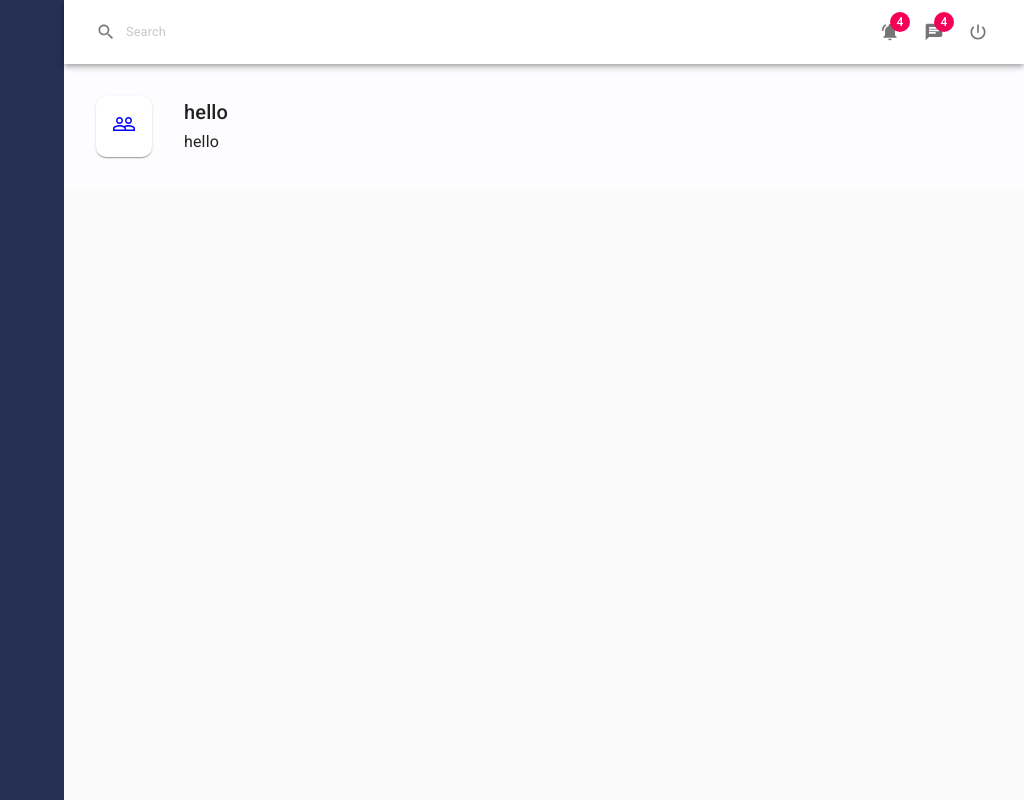
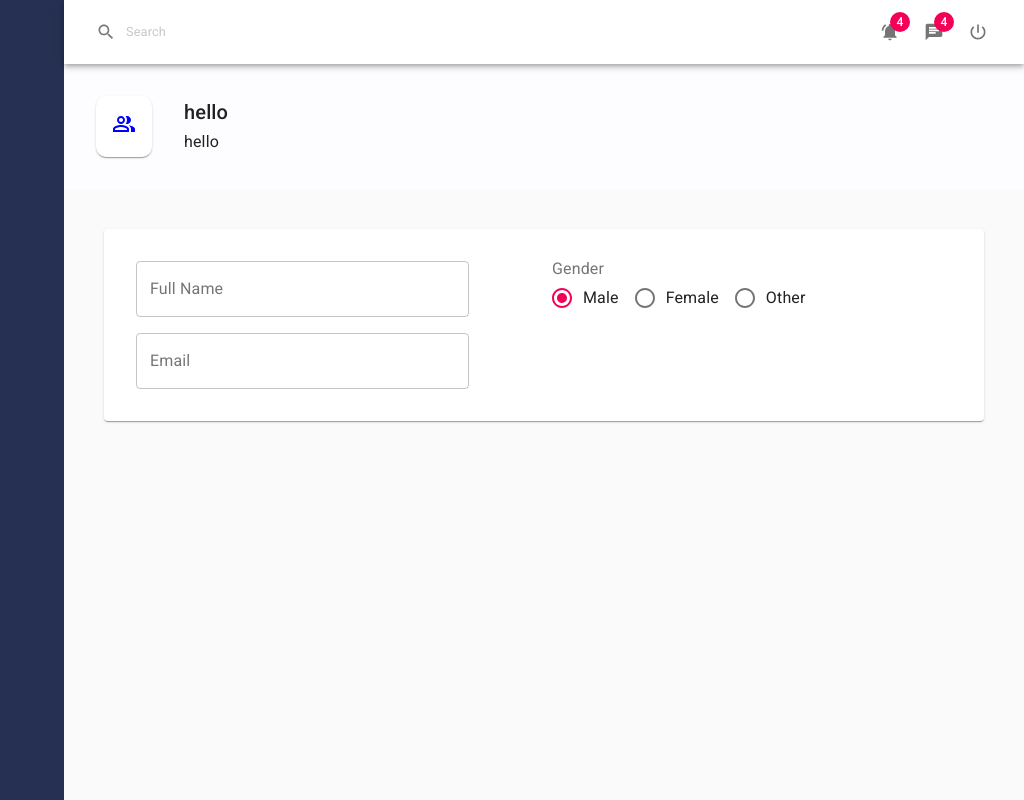
Before and after one commit to Ahmiii/React-With-Material-UI, a React (Create React App) app: page / in a window 1280 px wide. Shown: the whole page, without its empty margins (256-1280 px from the left). Built offline with nearby package versions, Linux system fonts and the light colour scheme.

Commit message:
adding material ui form

```diff
--- a/src/App.js
+++ b/src/App.js
@@ -1,10 +1,8 @@
 import React from "react";
 import SideBar from "./components/sideBar/sideBar";
 import Header from "./components/Header/header";
-import PageHeader from "./components/PageHeader/pageHeader";
-import PeopleOutlineIcon from "@material-ui/icons/PeopleOutline";
+import Employess from "./components/Employees/Employess";
 import { CssBaseline } from "@material-ui/core";
-
 import "./App.css";
 
 function App() {
@@ -13,11 +11,7 @@ function App() {
       <SideBar />
       <div className="app__body">
         <Header />
-        <PageHeader
-          title="hello"
-          subtitle="hello"
-          icon={<PeopleOutlineIcon />}
-        />
+        <Employess />
       </div>
       <CssBaseline />
     </div>
--- /dev/null
+++ b/src/components/Employees/EmployeesForm/EmployeeFrom.jsx
@@ -0,0 +1,105 @@
+import React, { useState } from "react";
+import {
+  withStyles,
+  Grid,
+  TextField,
+  FormControl,
+  FormLabel,
+  RadioGroup,
+  FormControlLabel,
+  Radio,
+} from "@material-ui/core";
+
+const styles = (theme) => ({
+  root: {
+    "& .MuiFormControl-root": {
+      width: "80%",
+      margin: theme.spacing(1),
+    },
+  },
+});
+
+const initialValues = {
+  id: 0,
+  fullName: "",
+  email: "",
+  mobileNumber: "",
+  city: "",
+  gender: "male",
+  departmentId: "",
+  hireDate: new Date(),
+  isPerminent: "false",
+};
+
+const EmployeeFrom = (props) => {
+  const { classes } = props;
+  const [values, setValues] = useState(initialValues);
+
+  const HandleNameChange = (e) => {
+    e.preventDefault();
+    const changeName = { ...values };
+    changeName.fullName = e.target.value;
+    setValues(changeName);
+  };
+
+  const HandleEmailChange = (e) => {
+    e.preventDefault();
+    const changeEmail = { ...values };
+    changeEmail.email = e.target.value;
+    setValues(changeEmail);
+  };
+  const HandleGenderChange = (e) => {
+    e.preventDefault();
+    const changeGender = { ...values };
+    changeGender.gender = e.target.value;
+    setValues(changeGender);
+  };
+
+  return (
+    <form className={classes.root}>
+      <Grid container>
+        <Grid item xs={6}>
+          <TextField
+            variant="outlined"
+            label="Full Name"
+            name="fullName"
+            value={values.fullName}
+            onChange={HandleNameChange}
+          />
+          <TextField
+            variant="outlined"
+            label="Email"
+            name="email"
+            value={values.email}
+            onChange={HandleEmailChange}
+          />
+        </Grid>
+        <Grid item xs={6}>
+          <FormControl>
+            <FormLabel>Gender</FormLabel>
+            <RadioGroup
+              row={true}
+              name="gender"
+              value={values.gender}
+              onChange={HandleGenderChange}
+            >
+              <FormControlLabel value="male" control={<Radio />} label="Male" />
+              <FormControlLabel
+                value="female"
+                control={<Radio />}
+                label="Female"
+              />
+              <FormControlLabel
+                value="other"
+                control={<Radio />}
+                label="Other"
+              />
+            </RadioGroup>
+          </FormControl>
+        </Grid>
+      </Grid>
+    </form>
+  );
+};
+
+export default withStyles(styles)(EmployeeFrom);
--- /dev/null
+++ b/src/components/Employees/Employess.jsx
@@ -0,0 +1,26 @@
+import React from "react";
+import PageHeader from "../PageHeader/pageHeader";
+import EmployeeForm from "./EmployeesForm/EmployeeFrom";
+import PeopleOutlineIcon from "@material-ui/icons/PeopleAltOutlined";
+import { withStyles, Paper } from "@material-ui/core";
+
+const styles = (theme) => ({
+  paperContent: {
+    margin: theme.spacing(5),
+    padding: theme.spacing(3),
+  },
+});
+
+const Employess = (props) => {
+  const { classes } = props;
+  return (
+    <div>
+      <PageHeader title="hello" subtitle="hello" icon={<PeopleOutlineIcon />} />
+      <Paper className={classes.paperContent}>
+        <EmployeeForm />
+      </Paper>
+    </div>
+  );
+};
+
+export default withStyles(styles)(Employess);
```
